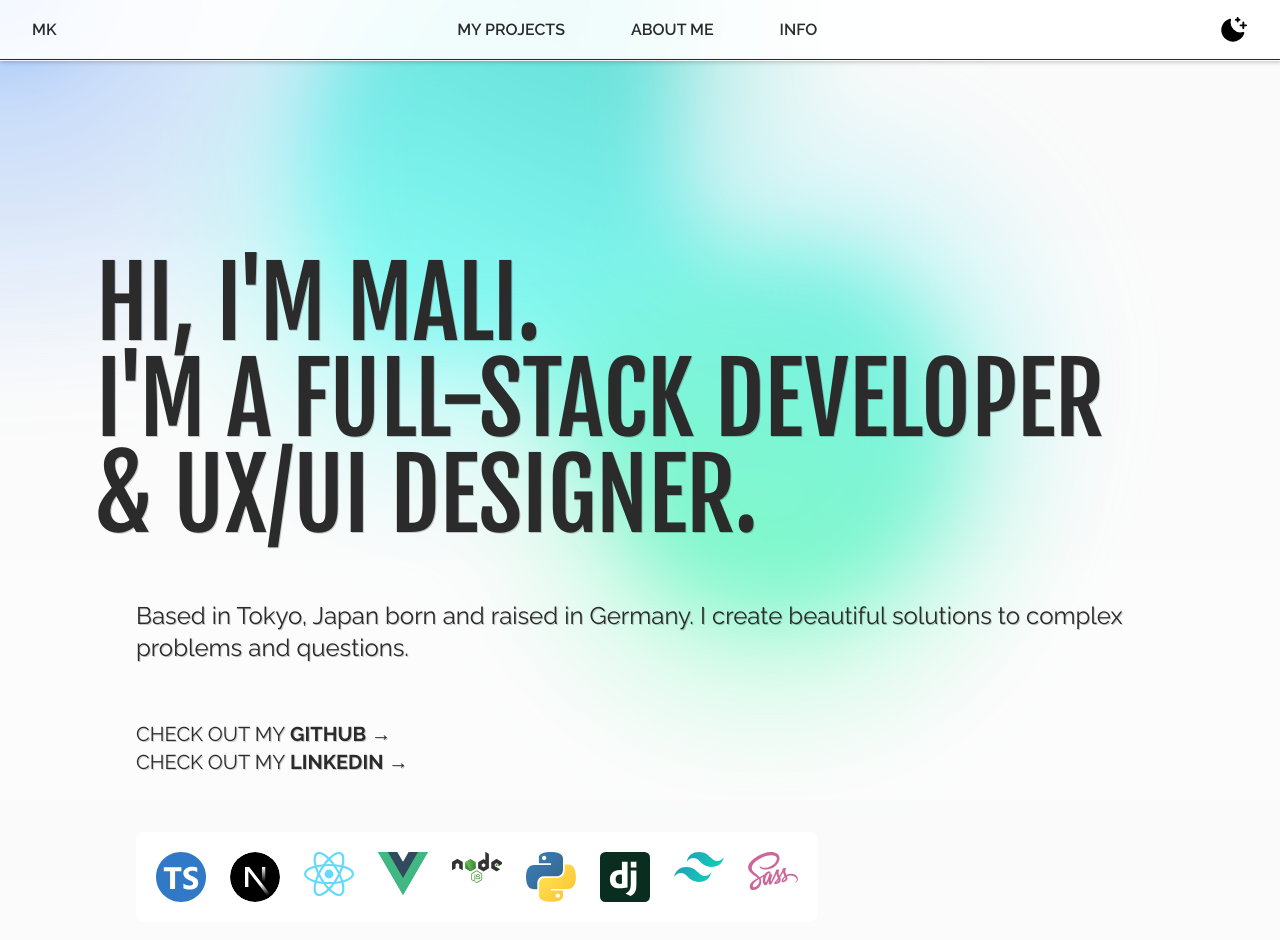
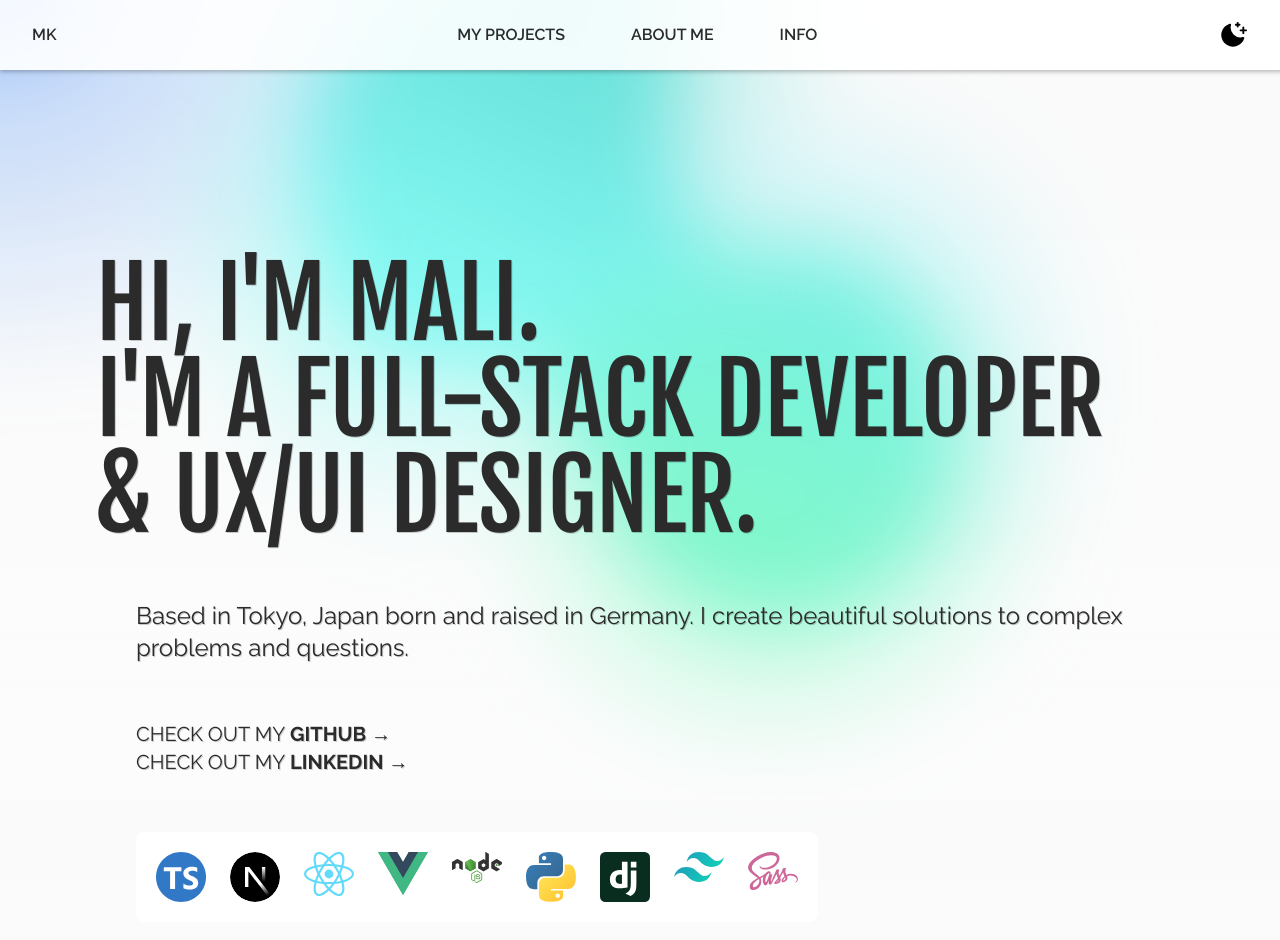
Before and after one commit to amekatze/portfolio2023, a Next.js app: page / in a window 1280 px wide. Shown: the top 940 px of the page. Built offline with nearby package versions, Linux system fonts and the light colour scheme.

Commit message:
nav hovers and height

```diff
--- a/src/components/Nav.tsx
+++ b/src/components/Nav.tsx
@@ -4,7 +4,6 @@ import Image from "next/image";
 export default function Nav({}) {
   const [isMobile, setIsMobile] = useState(false);
   const [hamburger, setHamburger] = useState(false);
-  const [isDarkMode, setIsDarkMode] = useState(false);
 
   useEffect(() => {
     const handleResize = () => {
@@ -67,7 +66,7 @@ export default function Nav({}) {
 
   return (
     <div>
-      <div className="nav fixed top-0 w-full border-b-[1px] md:px-8 px-4 flex justify-between items-center font-semibold">
+      <div className="nav fixed top-0 w-full md:px-8 px-4 flex justify-between items-center font-semibold">
         {!isMobile && (
           <span className="logo flex justify-center items-center">
             <a href="">MK</a>
@@ -138,7 +137,7 @@ export default function Nav({}) {
           </ul>
         </div>
 
-        <div onClick={toggleTheme}>
+        <div onClick={toggleTheme} className="cursor-pointer">
           {currentTheme === "light" ? (
             <Image
               src="/icons/moon.svg"
--- a/src/styles/globals.scss
+++ b/src/styles/globals.scss
@@ -50,11 +50,11 @@ body {
 }
 
 .nav {
-  border-color: rgb(var(--foreground-rgb));
   background-color: rgb(var(--nav));
   z-index: 2;
-  box-shadow: 1px 1px 4px 0 rgb(var(--shadow));
-  min-height: 60px;
+  box-shadow: 1px 1px 4px 1px rgb(var(--shadow));
+  min-height: 70px;
+  border: none;
 
   li a {
     padding: 8px;
@@ -62,6 +62,7 @@ body {
   }
   li a:hover {
     border-top: 1.6px solid rgb(var(--foreground-rgb));
+    color: rgb(var(--color2));
   }
 
   .hamburger-icon {
@@ -74,7 +75,7 @@ body {
   top: 0;
   right: 0;
   width: 100%;
-  height: 0.1px;
+  height: 0px;
   background-color: rgb(var(--nav));
   backdrop-filter: blur(9px);
   box-shadow: 1px 1px 4px 0 rgb(var(--shadow));
```
